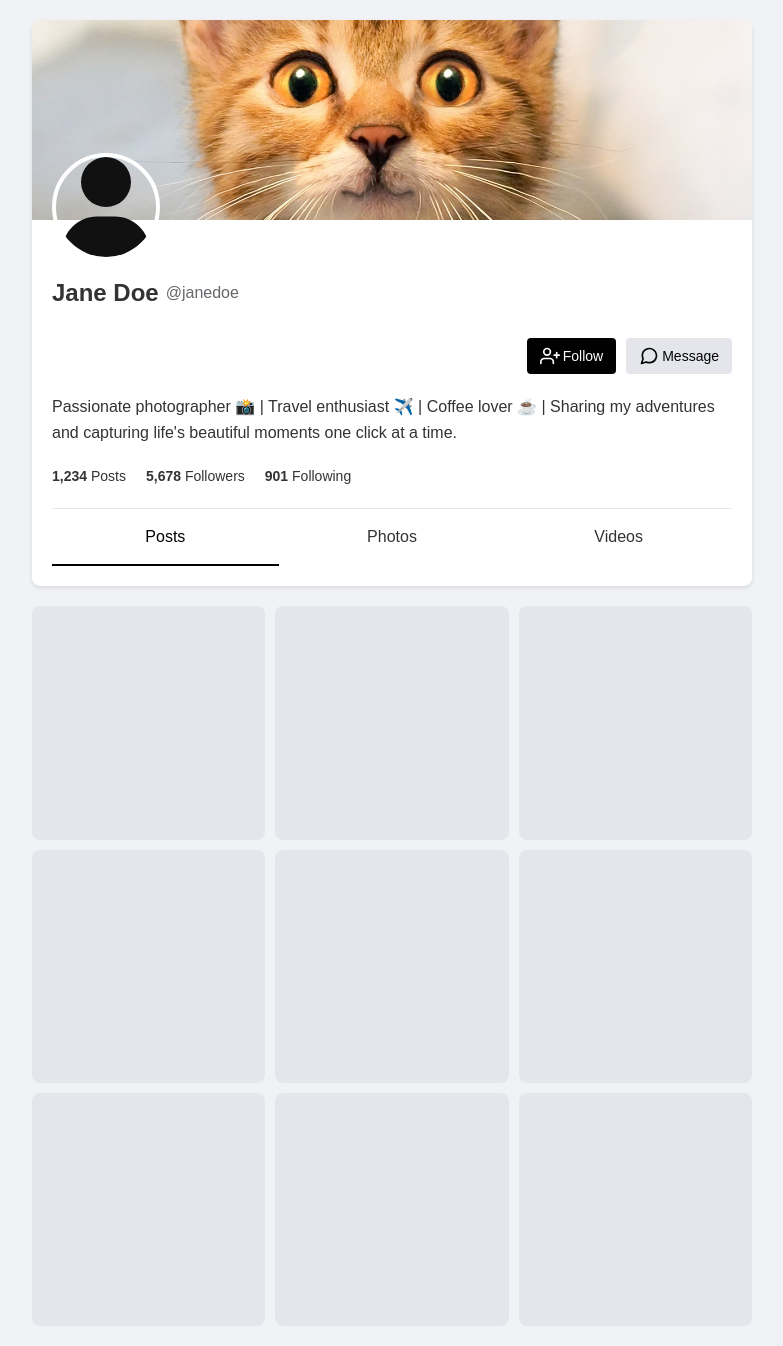
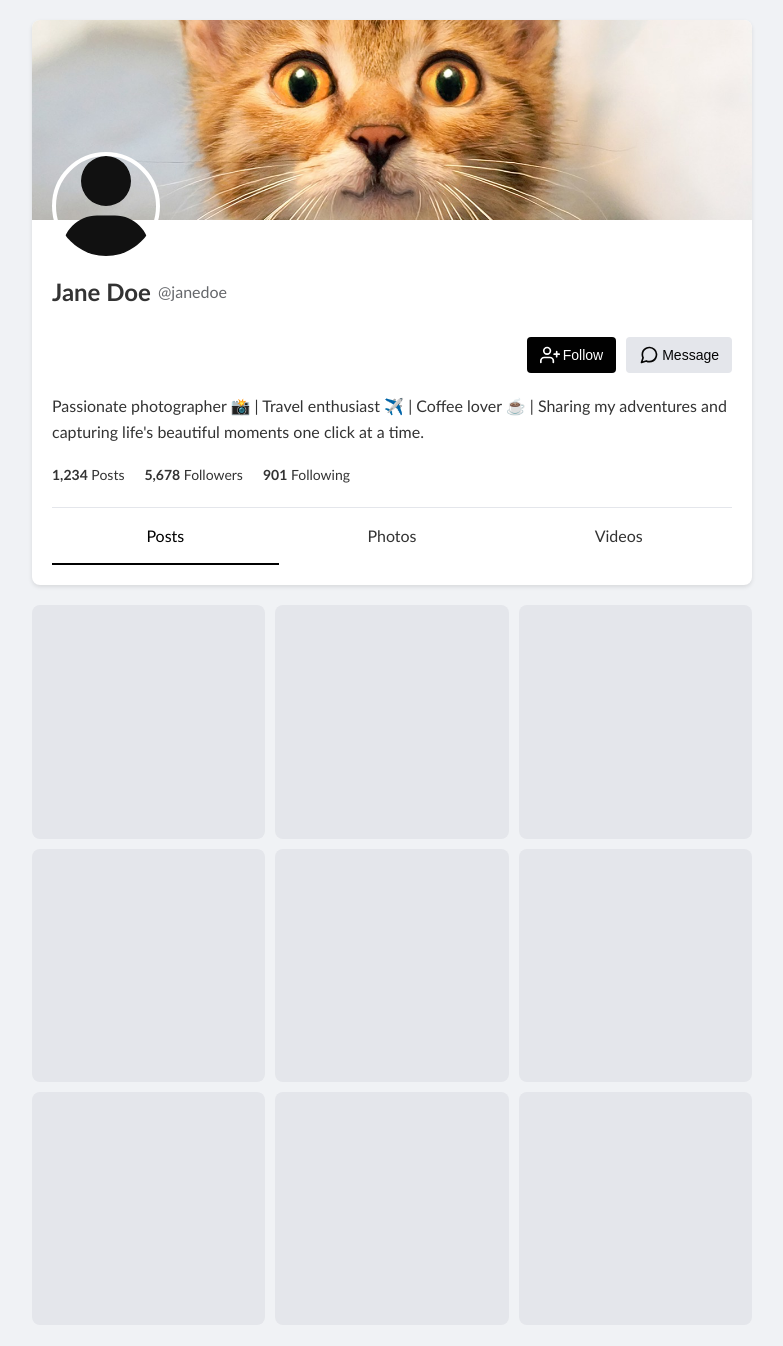
Before and after one commit to BABAROKA/mendax, a PHP site: page /profile/profile.html in a window 1280 px wide. Shown: the whole page, without its empty margins (248-1031 px from the left). After the commit the page ends 1324 px from the top, so only its background shows below. Run offline with PHP 8.4, Linux system fonts and the light colour scheme.

Commit message:
profilemade

```diff
--- a/profile/profile.css
+++ b/profile/profile.css
@@ -1,5 +1,5 @@
 body {
-    font-family: Arial, sans-serif;
+    font-family: 'Trebuchet MS', sans-serif;
     line-height: 1.6;
     color: #333;
     max-width: 720px;
```
